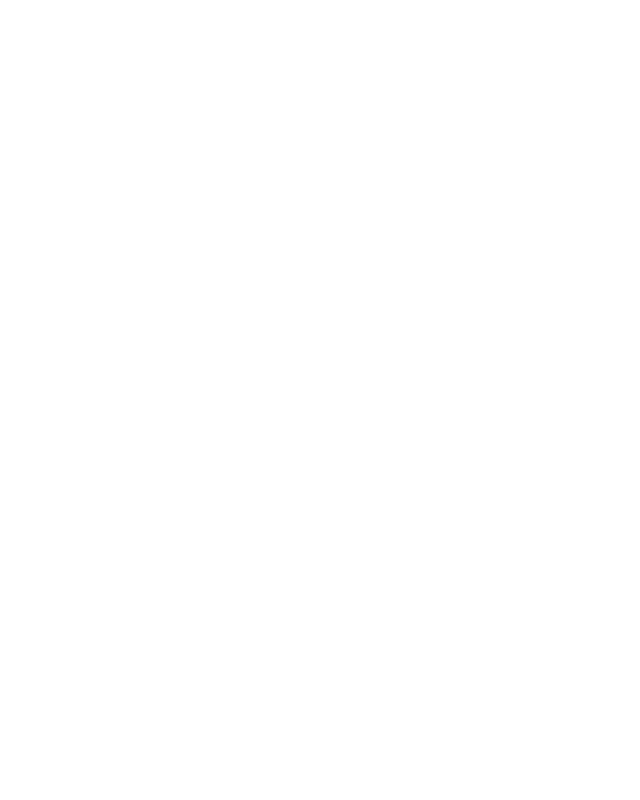
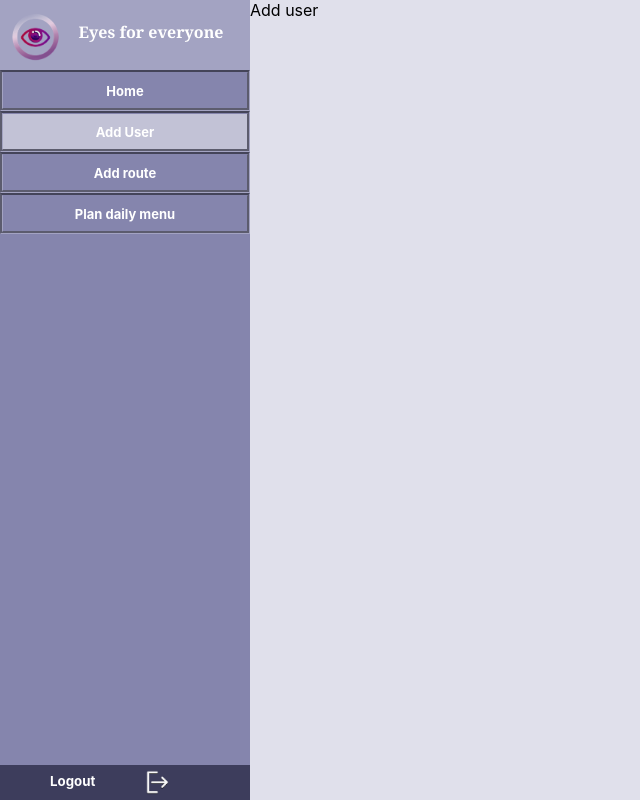
Before and after one commit to russimona/ECHIPA_4_PIU_2022, a React (Create React App) app: page /admin-create-user in a window 1280 px wide. Before the commit this address had no page. Shown: the whole page, without its empty margins (0-640 px from the left). Built offline with nearby package versions, Linux system fonts and the light colour scheme.

Commit message:
add navbar and template for the other main pages

```diff
--- a/src/App.js
+++ b/src/App.js
@@ -1,5 +1,11 @@
 import React from "react";
 import { BrowserRouter as Router, Routes, Route } from "react-router-dom";
+
+//components
+import AddRoute from "./pages/admin/add-route/AddRoute";
+import AddUser from "./pages/admin/create-user/AddUser";
+import HomeAdmin from "./pages/admin/home/home";
+import PlanMenu from "./pages/admin/plan-menu/plan-menu";
 
 import Login from "./pages/login";
 
@@ -9,6 +15,10 @@
       <div>
         <Routes>
           <Route exact path="/" element={<Login />} />
+          <Route exact path='/admin-home-page' element={<HomeAdmin/>} />
+          <Route exact path='/admin-create-user' element={<AddUser/>} />
+          <Route exact path='/admin-add-route' element={<AddRoute/>} />
+          <Route exact path='/admin-plan-daily-menu' element={<PlanMenu/>} />
         </Routes>
       </div>
     </Router>
--- /dev/null
+++ b/src/pages/admin/add-route/AddRoute.js
@@ -0,0 +1,19 @@
+import React from "react";
+
+//components
+import NavbarAdmin from "../navbar";
+
+const AddRoute = () =>{
+return (
+        <>
+            <NavbarAdmin/>
+            <div style={{backgroundColor : "#E0E0EB", height: "100vh", paddingLeft: '250px'}}>
+                <div>
+                    Add route
+                </div>
+            </div>
+        </>)
+
+}
+
+export default AddRoute;
--- /dev/null
+++ b/src/pages/admin/create-user/AddUser.js
@@ -0,0 +1,19 @@
+import React from "react";
+
+//components
+import NavbarAdmin from "../navbar";
+
+const AddUser = () =>{
+return (
+        <>
+            <NavbarAdmin/>
+            <div style={{backgroundColor : "#E0E0EB", height: "100vh", paddingLeft: '250px'}}>
+                <div>
+                    Add user
+                </div>
+            </div>
+        </>)
+
+}
+
+export default AddUser;
--- /dev/null
+++ b/src/pages/admin/home/home.js
@@ -0,0 +1,19 @@
+import React from "react";
+
+//components
+import NavbarAdmin from "../navbar";
+
+const HomeAdmin = () =>{
+return (
+        <>
+            <NavbarAdmin/>
+            <div style={{backgroundColor : "#E0E0EB", height: "100vh", paddingLeft: '250px'}}>
+                <div>
+                    Home page
+                </div>
+            </div>
+        </>)
+
+}
+
+export default HomeAdmin;
--- /dev/null
+++ b/src/pages/admin/navbar.css
@@ -0,0 +1,74 @@
+.container {
+    height: 100vh;
+    position: absolute;
+    width: 250px;
+    background-color: #8585AD;
+}
+
+
+.header {
+    height: 70px;
+    background-color: #A3A3C2 ;
+}
+
+.pages {
+    height: 35px;
+    border: groove ;
+    border-color: #8585AD #A3A3C2 #A3A3C2 #A3A3C2;
+    cursor: pointer;
+
+}
+
+
+.navbar-img {
+    height: 50px;
+    margin-top: 10px;
+    margin-left: 10px;
+    display: inline-block;
+    vertical-align: middle;
+}
+
+.h4{
+    display: inline-block;
+    vertical-align: middle;
+    color: white;
+    font-family :Georgia, 'Times New Roman', Times, serif;
+    margin-left: 18px;
+}
+
+.h4-pages {
+    color: white;
+    margin: auto;
+    justify-content: center;
+    display: flex;
+    font-weight :bold;
+    font-size:small;
+    margin-top: 1.25vh;
+}
+
+
+.logout {
+    position: absolute;
+    bottom: 0;
+    left: 0;
+    height: 35px;
+    cursor: pointer;
+    width: 250px;
+    background-color: #3D3D5C;
+    color: white;
+}
+
+.img-logout {
+    height: 25px;
+    width: 25px;
+    margin-left: 50px;
+    display: inline-block;
+    vertical-align: middle;
+}
+
+.h5-logout {
+    display: inline-block;
+    vertical-align: middle;
+    margin: 5px;
+    margin-left: 50px;
+}
--- /dev/null
+++ b/src/pages/admin/navbar.js
@@ -0,0 +1,62 @@
+import React from "react";
+//assets
+import eye from '../../assets/violet-eye.png'
+import logout from "../../assets/logout.png"
+//others
+import "./navbar.css"
+
+const NavbarAdmin = () => {
+
+  return (
+
+      <div className="container">
+        <div className="header">
+            <img src={eye} alt='logo' className="navbar-img"/>
+            <h4 className="h4">Eyes for everyone</h4>
+        </div>
+        <div className="pages"
+            style={{ backgroundColor :  window.location.href.includes('admin-home-page') ? '#C2C2D6'  : "#8585AD"}}
+            onClick={()=>{window.location.href="/admin-home-page"}}>
+            <h4 className="h4-pages">
+                Home
+            </h4>
+
+        </div>
+        <div className="pages"
+             style={{ backgroundColor :  window.location.href.includes('admin-create-user') ? '#C2C2D6'  : "#8585AD"}}
+             onClick={()=>{window.location.href="/admin-create-user"}}>
+            <h4 className="h4-pages">
+                Add User
+            </h4>
+        </div>
+        <div className="pages"
+             style={{ backgroundColor :  window.location.href.includes('admin-add-route') ? '#C2C2D6'  : "#8585AD"}}
+             onClick={()=>{window.location.href="/admin-add-route"}}>
+            <h4 className="h4-pages">
+                Add route
+            </h4>
+        </div>
+        <div className="pages"
+             style={{ backgroundColor :  window.location.href.includes('admin-plan-daily-menu') ? '#C2C2D6'  : "#8585AD"}}
+             onClick={()=>{window.location.href="/admin-plan-daily-menu"}}>
+            <h4 className="h4-pages">
+                Plan daily menu
+            </h4>
+        </div>
+
+        <div className="logout"
+             onClick={()=>{window.location.href="/"}}>
+            <h5 className="h5-logout">
+                Logout
+                <span>
+                <img alt="logout" src={logout} className="img-logout"/>
+            </span>
+            </h5>
+
+        </div>
+      </div>
+
+  );
+}
+
+export default NavbarAdmin;
--- /dev/null
+++ b/src/pages/admin/plan-menu/plan-menu.js
@@ -0,0 +1,19 @@
+import React from "react";
+
+//components
+import NavbarAdmin from "../navbar";
+
+const PlanMenu = () =>{
+return (
+        <>
+            <NavbarAdmin/>
+            <div style={{backgroundColor : "#E0E0EB", height: "100vh", paddingLeft: '250px'}}>
+                <div>
+                    Plan menu
+                </div>
+            </div>
+        </>)
+
+}
+
+export default PlanMenu;
--- a/src/pages/login.css
+++ b/src/pages/login.css
@@ -14,11 +14,11 @@
     vertical-align: middle;
 }
 
-label {
+.label {
     margin-left: 5vw;
 }
 
-input {
+.input {
     margin-top: 10px !important;
     width: 30vw;
     display: flex;
@@ -31,7 +31,7 @@
     background-color: white;
 }
 
-button {
+.button {
     width: 31vw;
     display: flex;
     margin: auto;
@@ -45,13 +45,13 @@
     justify-content: center;
 }
 
-img {
+.img {
     height: 35vw;
     width: 35vw;
     margin-left: 12.5vw;
 }
 
-h1 {
+.logo {
     font-size :60px;
     margin: auto;
     display: flex;
--- a/src/pages/login.js
+++ b/src/pages/login.js
@@ -13,21 +13,21 @@
         <h2 style = {{justifyContent: 'center', display: 'flex', paddingTop: '30PX', marginBottom: '80px'}}>
           Login to Your Account
         </h2>
-        <label>
+        <label className="label">
           Email
         </label>
-        <input placeholder="email"/>
-        <label>
+        <input placeholder="email" className="input"/>
+        <label className="label">
           Password
         </label>
-        <input placeholder="password" type="password"/>
-        <Button>
+        <input placeholder="password" type="password" className="input"/>
+        <Button className="button">
           LOGIN
         </Button>
       </div>
 
       <div className="child-right">
-        <img src={eye}/>
+        <img src={eye} alt="logo" className="img"/>
         <h1>
           Eyes for everyone
         </h1>
```
Also changed, not shown: src/assets/logout.png (added), src/pages/admin/home/home.css (added).
